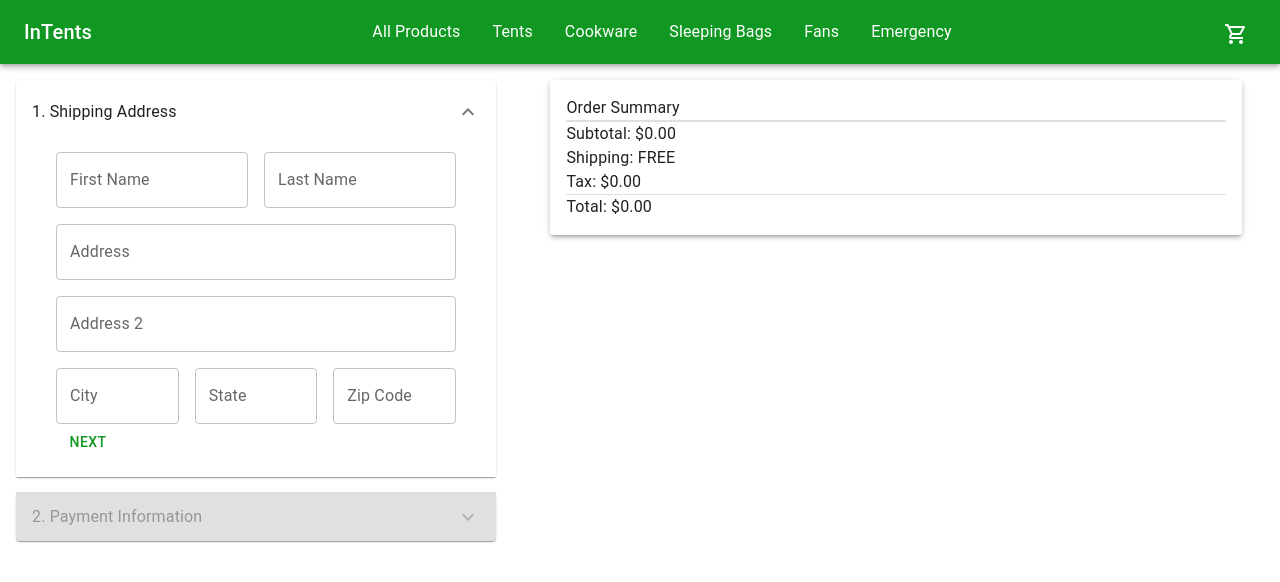
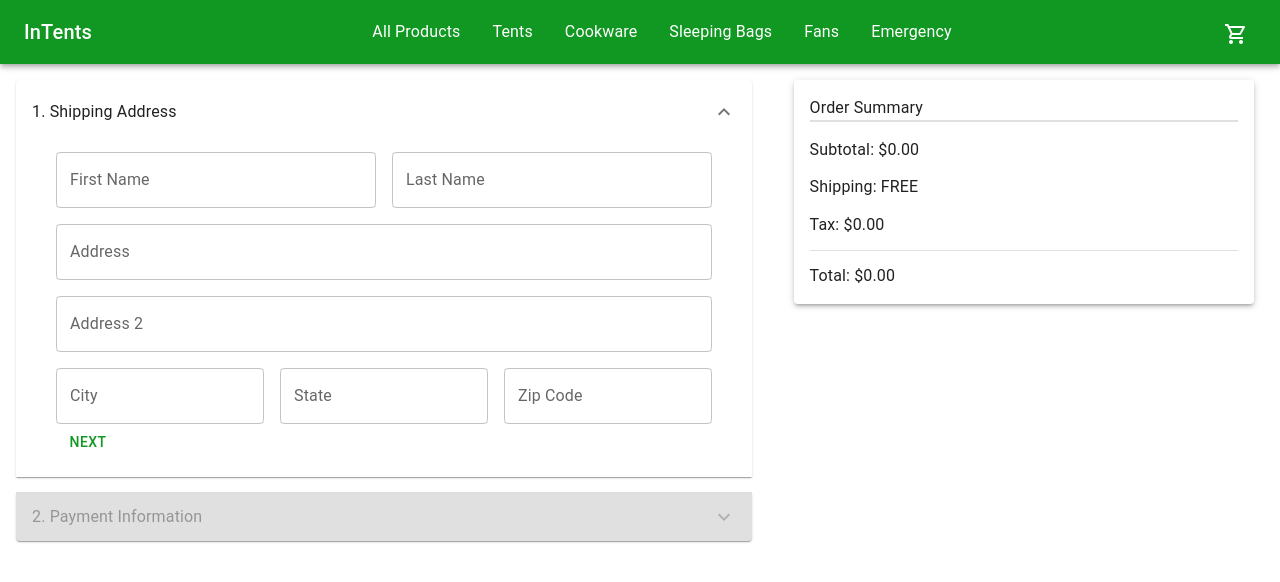
Before and after one commit to kitsi/InTents, a React (Create React App) app in the folder client-side/: page /checkout in a window 1280 px wide. Shown: the top 582 px of the page. Built offline with nearby package versions, Linux system fonts and the light colour scheme.

Commit message:
Tweaked styling to on order summary and checkout page

```diff
--- a/client-side/src/components/CheckoutPage/CheckoutPage.jsx
+++ b/client-side/src/components/CheckoutPage/CheckoutPage.jsx
@@ -35,7 +35,7 @@ function CheckoutPage() {
     setExpandedAddress(false);
   };
 
-  const isDesktop = useMediaQuery("(min-width:600px)");
+  const isDesktop = useMediaQuery("(min-width:900px)");
 
   return (
     <>
@@ -49,7 +49,7 @@ function CheckoutPage() {
         >
           <Box
             sx={{
-              width: "60vw",
+              width: "70vw",
               margin: "1rem",
             }}
           >
--- a/client-side/src/components/CheckoutPage/OrderSummary/OrderSummary.jsx
+++ b/client-side/src/components/CheckoutPage/OrderSummary/OrderSummary.jsx
@@ -25,7 +25,7 @@ function OrderSummary() {
   return (
     <Box
       sx={{
-        minWidth: "60vw",
+        minWidth: "40vw",
         display: "flex",
         flexDirection: "column",
         alignItems: "center",
@@ -44,13 +44,22 @@ function OrderSummary() {
         <Divider />
         {cartList}
         <Divider />
+        <Box
+          sx={{
+            display: "flex",
+            flexDirection: "column",
+            justifyContent: "space-between",
+            height: "150px",
+            marginTop: "1rem",
+          }}
+        >
+          <Typography>Subtotal: ${subTotalPrice.toFixed(2)}</Typography>
+          <Typography>Shipping: FREE</Typography>
+          <Typography>Tax: ${tax.toFixed(2)}</Typography>
 
-        <Typography>Subtotal: ${subTotalPrice.toFixed(2)}</Typography>
-        <Typography>Shipping: FREE</Typography>
-        <Typography>Tax: ${tax.toFixed(2)}</Typography>
-
-        <Divider />
-        <Typography>Total: ${(subTotalPrice + tax).toFixed(2)}</Typography>
+          <Divider />
+          <Typography>Total: ${(subTotalPrice + tax).toFixed(2)}</Typography>
+        </Box>
       </Paper>
     </Box>
   );
```
